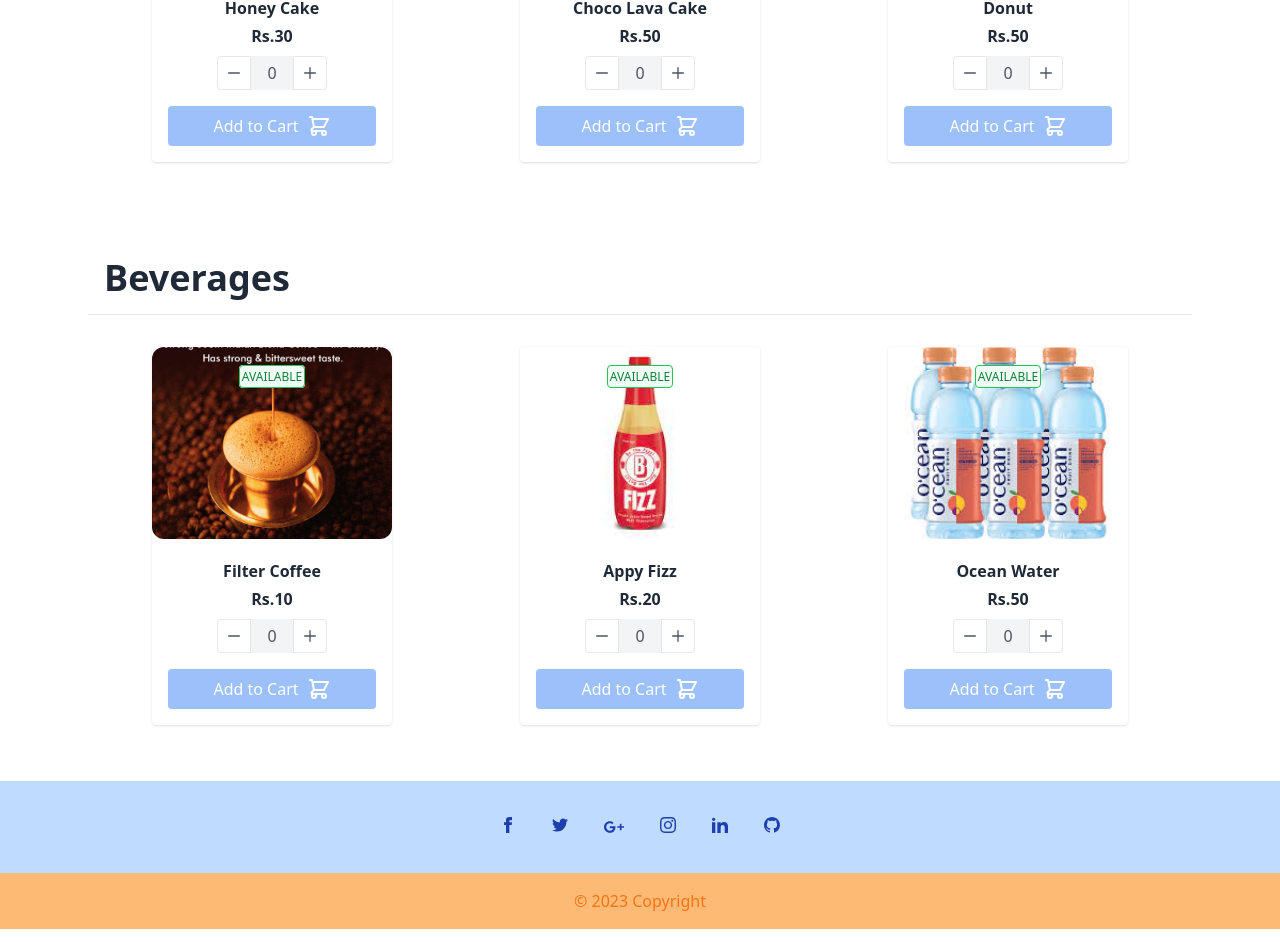
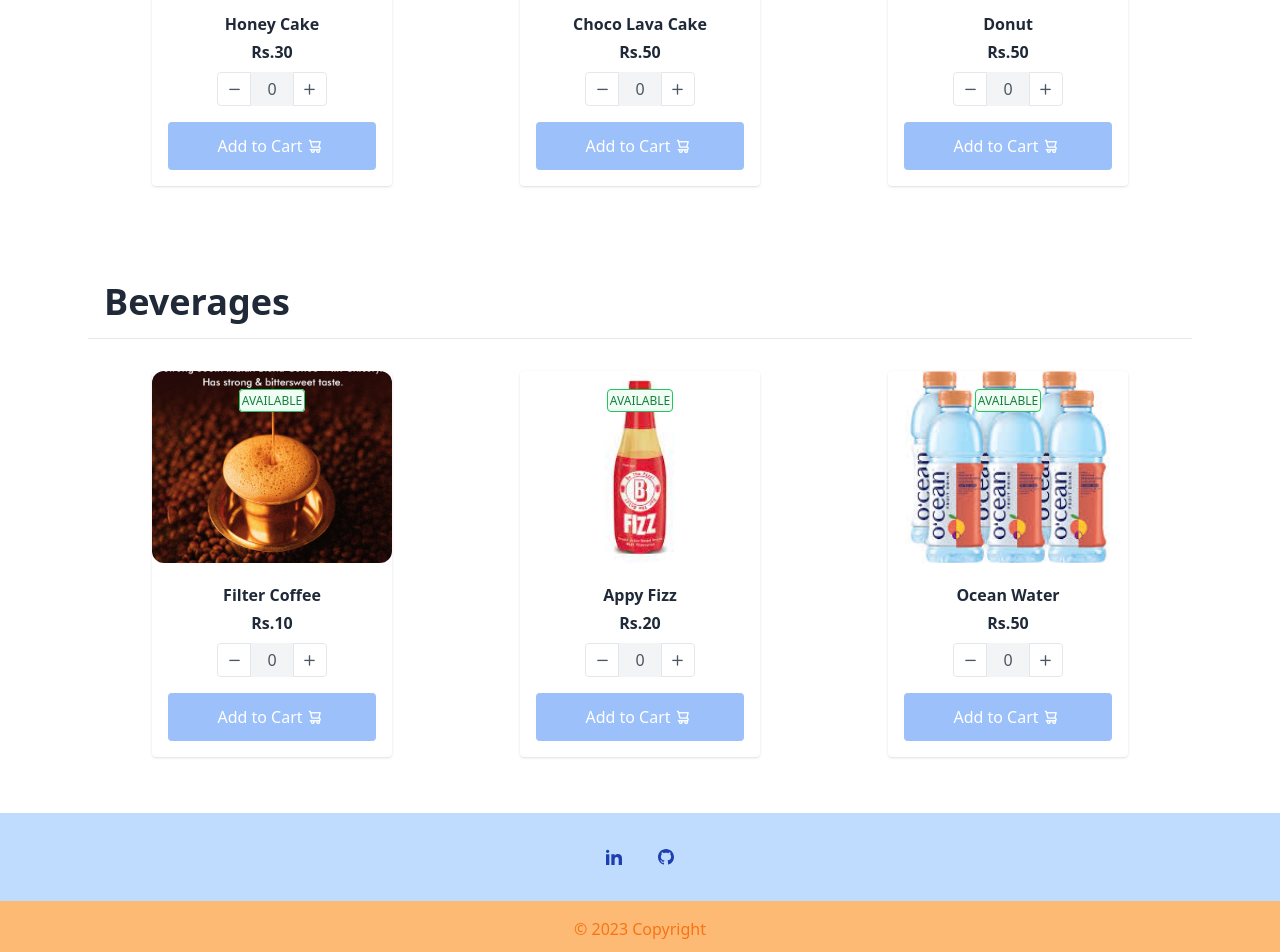
Before and after one commit to anubhav1433/PESU-Cafe, a React (Vite) app: page / in a window 1280 px wide. Shown: the part 2271-3223 px from the top of the page. Before the commit the page ends 3200 px from the top, so only its background shows below. Built offline with nearby package versions, Linux system fonts and the light colour scheme.

Commit message:
change icons from unicons

```diff
--- a/src/components/Footer.jsx
+++ b/src/components/Footer.jsx
@@ -5,50 +5,6 @@
     <footer className="bg-blue-200 text-center text-white">
       <div className="pt-9">
         <div className="mb-9 flex w-full justify-center">
-          <a href="#!" className="mr-9 text-blue-800">
-            <svg
-              xmlns="http://www.w3.org/2000/svg"
-              className="h-4 w-4"
-              fill="currentColor"
-              viewBox="0 0 24 24"
-            >
-              <path d="M9 8h-3v4h3v12h5v-12h3.642l.358-4h-4v-1.667c0-.955.192-1.333 1.115-1.333h2.885v-5h-3.808c-3.596 0-5.192 1.583-5.192 4.615v3.385z" />
-            </svg>
-          </a>
-          <a href="#!" className="mr-9 text-blue-800">
-            <svg
-              xmlns="http://www.w3.org/2000/svg"
-              className="h-4 w-4"
-              fill="currentColor"
-              viewBox="0 0 24 24"
-            >
-              <path d="M24 4.557c-.883.392-1.832.656-2.828.775 1.017-.609 1.798-1.574 2.165-2.724-.951.564-2.005.974-3.127 1.195-.897-.957-2.178-1.555-3.594-1.555-3.179 0-5.515 2.966-4.797 6.045-4.091-.205-7.719-2.165-10.148-5.144-1.29 2.213-.669 5.108 1.523 6.574-.806-.026-1.566-.247-2.229-.616-.054 2.281 1.581 4.415 3.949 4.89-.693.188-1.452.232-2.224.084.626 1.956 2.444 3.379 4.6 3.419-2.07 1.623-4.678 2.348-7.29 2.04 2.179 1.397 4.768 2.212 7.548 2.212 9.142 0 14.307-7.721 13.995-14.646.962-.695 1.797-1.562 2.457-2.549z" />
-            </svg>
-          </a>
-          <a href="#!" className="mr-9 text-blue-800">
-            <svg
-              xmlns="http://www.w3.org/2000/svg"
-              className="h-5 w-5"
-              fill="currentColor"
-              viewBox="0 0 24 24"
-            >
-              <path
-                d="M7 11v2.4h3.97c-.16 1.029-1.2 3.02-3.97 3.02-2.39 0-4.34-1.979-4.34-4.42 0-2.44 1.95-4.42 4.34-4.42 1.36 0 2.27.58 2.79 1.08l1.9-1.83c-1.22-1.14-2.8-1.83-4.69-1.83-3.87 0-7 3.13-7 7s3.13 7 7 7c4.04 0 6.721-2.84 6.721-6.84 0-.46-.051-.81-.111-1.16h-6.61zm0 0 17 2h-3v3h-2v-3h-3v-2h3v-3h2v3h3v2z"
-                fillRule="evenodd"
-                clipRule="evenodd"
-              />
-            </svg>
-          </a>
-          <a href="#!" className="mr-9 text-blue-800">
-            <svg
-              xmlns="http://www.w3.org/2000/svg"
-              className="h-4 w-4"
-              fill="currentColor"
-              viewBox="0 0 24 24"
-            >
-              <path d="M12 2.163c3.204 0 3.584.012 4.85.07 3.252.148 4.771 1.691 4.919 4.919.058 1.265.069 1.645.069 4.849 0 3.205-.012 3.584-.069 4.849-.149 3.225-1.664 4.771-4.919 4.919-1.266.058-1.644.07-4.85.07-3.204 0-3.584-.012-4.849-.07-3.26-.149-4.771-1.699-4.919-4.92-.058-1.265-.07-1.644-.07-4.849 0-3.204.013-3.583.07-4.849.149-3.227 1.664-4.771 4.919-4.919 1.266-.057 1.645-.069 4.849-.069zm0-2.163c-3.259 0-3.667.014-4.947.072-4.358.2-6.78 2.618-6.98 6.98-.059 1.281-.073 1.689-.073 4.948 0 3.259.014 3.668.072 4.948.2 4.358 2.618 6.78 6.98 6.98 1.281.058 1.689.072 4.948.072 3.259 0 3.668-.014 4.948-.072 4.354-.2 6.782-2.618 6.979-6.98.059-1.28.073-1.689.073-4.948 0-3.259-.014-3.667-.072-4.947-.196-4.354-2.617-6.78-6.979-6.98-1.281-.059-1.69-.073-4.949-.073zm0 5.838c-3.403 0-6.162 2.759-6.162 6.162s2.759 6.163 6.162 6.163 6.162-2.759 6.162-6.163c0-3.403-2.759-6.162-6.162-6.162zm0 10.162c-2.209 0-4-1.79-4-4 0-2.209 1.791-4 4-4s4 1.791 4 4c0 2.21-1.791 4-4 4zm6.406-11.845c-.796 0-1.441.645-1.441 1.44s.645 1.44 1.441 1.44c.795 0 1.439-.645 1.439-1.44s-.644-1.44-1.439-1.44z" />
-            </svg>
-          </a>
           <a href="#!" className="mr-9 text-blue-800">
             <svg
               xmlns="http://www.w3.org/2000/svg"
--- a/src/components/Navbar.jsx
+++ b/src/components/Navbar.jsx
@@ -20,13 +20,7 @@
             onClick={() => setShowNav((prevState) => !prevState)}
             className="flex items-center px-3 py-2 border-2 rounded text-blue-900 border-blue-900 hover:text-blue-900 hover:border-blue-900"
           >
-            <svg
-              className="fill-current h-3 w-3"
-              viewBox="0 0 20 20"
-              xmlns="http://www.w3.org/2000/svg"
-            >
-              <path d="M0 3h20v2H0V3zm0 6h20v2H0V9zm0 6h20v2H0v-2z" />
-            </svg>
+            <i class="uil uil-bars"></i>
           </button>
         </div>
       </div>
--- a/src/components/ProductCard.jsx
+++ b/src/components/ProductCard.jsx
@@ -61,20 +61,7 @@
             }}
             className="bg-white rounded-l border text-gray-600 hover:bg-gray-100 active:bg-gray-200 disabled:opacity-50 inline-flex items-center px-2 py-1 border-r border-gray-200"
           >
-            <svg
-              xmlns="http://www.w3.org/2000/svg"
-              className="h-6 w-4"
-              fill="none"
-              viewBox="0 0 24 24"
-              stroke="currentColor"
-            >
-              <path
-                strokeLinecap="round"
-                strokeLinejoin="round"
-                strokeWidth="2"
-                d="M20 12H4"
-              />
-            </svg>
+            <i class="uil uil-minus"></i>
           </button>
           <div className="bg-gray-100 border-t border-b border-gray-100 text-gray-600 hover:bg-gray-100 inline-flex items-center px-4 py-1 select-none">
             {count}
@@ -88,20 +75,7 @@
             }}
             className="bg-white rounded-r border text-gray-600 hover:bg-gray-100 active:bg-gray-200 disabled:opacity-50 inline-flex items-center px-2 py-1 border-r border-gray-200"
           >
-            <svg
-              xmlns="http://www.w3.org/2000/svg"
-              className="h-6 w-4"
-              fill="none"
-              viewBox="0 0 24 24"
-              stroke="currentColor"
-            >
-              <path
-                strokeLinecap="round"
-                strokeLinejoin="round"
-                strokeWidth="2"
-                d="M12 4v16m8-8H4"
-              />
-            </svg>
+            <i class="uil uil-plus"></i>
           </button>
         </div>
         <button
@@ -110,20 +84,7 @@
           className="py-2 px-4 bg-blue-500 text-white rounded hover:bg-blue-600 active:bg-blue-700 disabled:opacity-50 mt-4 w-full flex items-center justify-center"
         >
           Add to Cart
-          <svg
-            xmlns="http://www.w3.org/2000/svg"
-            className="h-6 w-6 ml-2"
-            fill="none"
-            viewBox="0 0 24 24"
-            stroke="currentColor"
-          >
-            <path
-              strokeLinecap="round"
-              strokeLinejoin="round"
-              strokeWidth="2"
-              d="M3 3h2l.4 2M7 13h10l4-8H5.4M7 13L5.4 5M7 13l-2.293 2.293c-.63.63-.184 1.707.707 1.707H17m0 0a2 2 0 100 4 2 2 0 000-4zm-8 2a2 2 0 11-4 0 2 2 0 014 0z"
-            />
-          </svg>
+          <i class="uil uil-shopping-cart-alt p-1"></i>
         </button>
       </div>
     </div>
```
